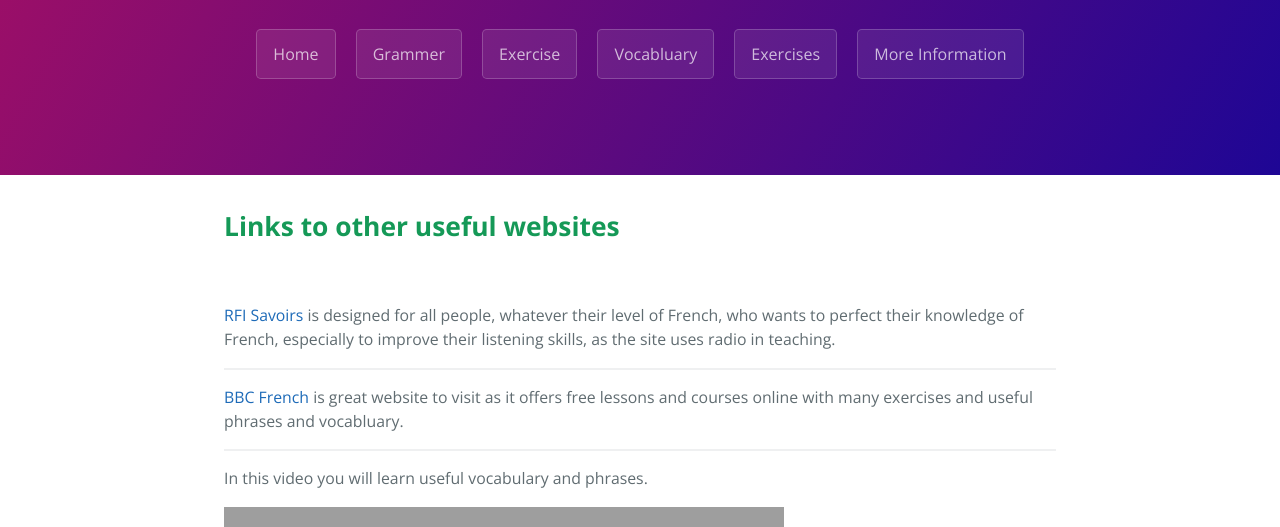
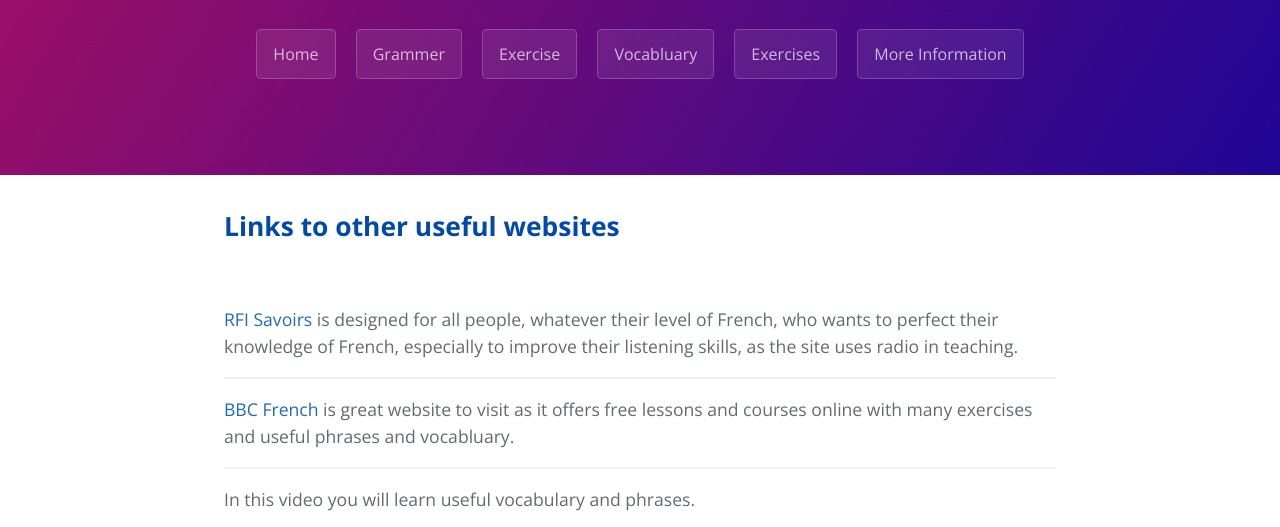
Before and after one commit to khanhdangxuan/khanhdangxuan.github.io, a plain HTML site: page more.html in a window 1280 px wide. Shown: the part 208-735 px from the top of the page. Drawn offline with nearby package versions, Linux system fonts and the light colour scheme; grey boxes are pictures that could not be loaded.

Commit message:
Update more.html

```diff
--- a/more.html
+++ b/more.html
@@ -3,7 +3,7 @@
   <head>
       <style>
     p  {
-    font-size: 90%;
+    font-size: 100%;
 }
     </style>
     <meta charset="UTF-8">
@@ -31,7 +31,7 @@
     </section>
 
     <section class="main-content">
-      <h2> <strong>Links to other useful websites</strong> </h2>
+      <h2 style="color:#0149AA;"> <strong>Links to other useful websites</strong> </h2>
 <br>
 
       <p> <a href="https://savoirs.rfi.fr/en/Apprendre-Enseigner">RFI Savoirs</a> is designed for all people, whatever their level of French, who wants to perfect their knowledge of French, especially to improve their listening skills, as the site uses radio in teaching.</p>
```
